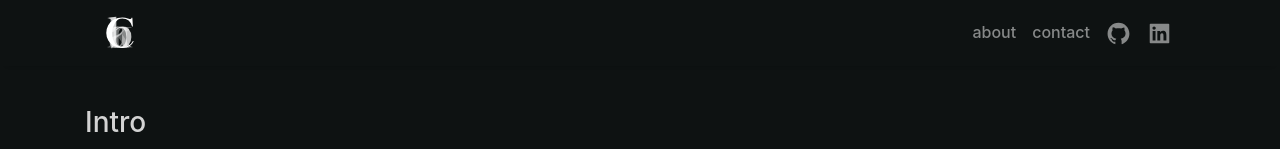
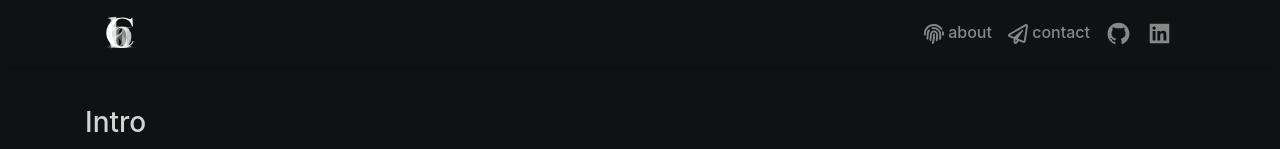
Before and after one commit to cbarkr/portfolio, a React (Create React App) app: page / in a window 1280 px wide. Shown: the top 149 px of the page. Built offline with nearby package versions, Linux system fonts and the light colour scheme.

Commit message:
navbar icons

```diff
--- a/src/Components/TopNav.jsx
+++ b/src/Components/TopNav.jsx
@@ -2,6 +2,7 @@ import React from 'react';
 import {Nav, Navbar} from "react-bootstrap";
 import {Link} from 'react-router-dom';
 import {AiFillGithub, AiFillLinkedin} from 'react-icons/ai';
+import {FaFingerprint, FaRegPaperPlane} from 'react-icons/fa';
 import Logo from '.././Logos/logo-white.svg';
 import "bootstrap/dist/css/bootstrap.min.css";
 import '.././App.css';
@@ -14,10 +15,12 @@ class TopNav extends React.Component{
                     <img src={Logo} alt="Logo"/>
                 </Navbar.Brand>
                 <Nav className="navbar-nav ml-auto">
-                    <Nav.Link as={Link} to="/about" title="About">about</Nav.Link>
-                    <Nav.Link as={Link} to="/contact" title="Contact">contact</Nav.Link>
+                    <Nav.Link as={Link} to="/about" title="About">
+                        <FaFingerprint size={20} /> about </Nav.Link>
+                    <Nav.Link as={Link} to="/contact" title="Contact">
+                        <FaRegPaperPlane size={20} /> contact </Nav.Link>
                     <a href="https://github.com/cbarkr" className="nav-link">
-                        <AiFillGithub title="GitHub" size={25}/>
+                        <AiFillGithub title="GitHub" size={25} />
                     </a>
                     <a href="https://www.linkedin.com/in/cbarkr/" className="nav-link">
                         <AiFillLinkedin title="LinkedIn" size={25} />
```
